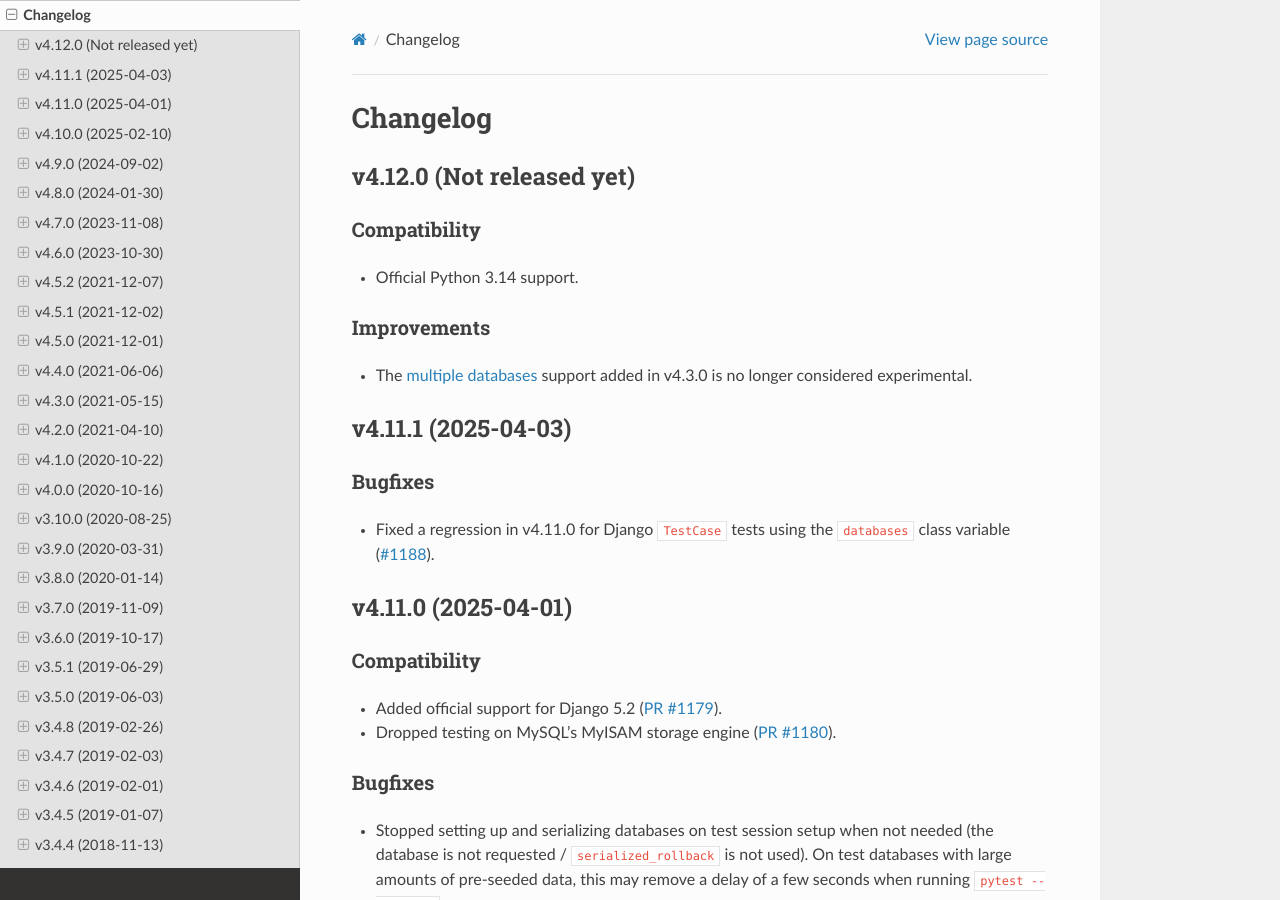
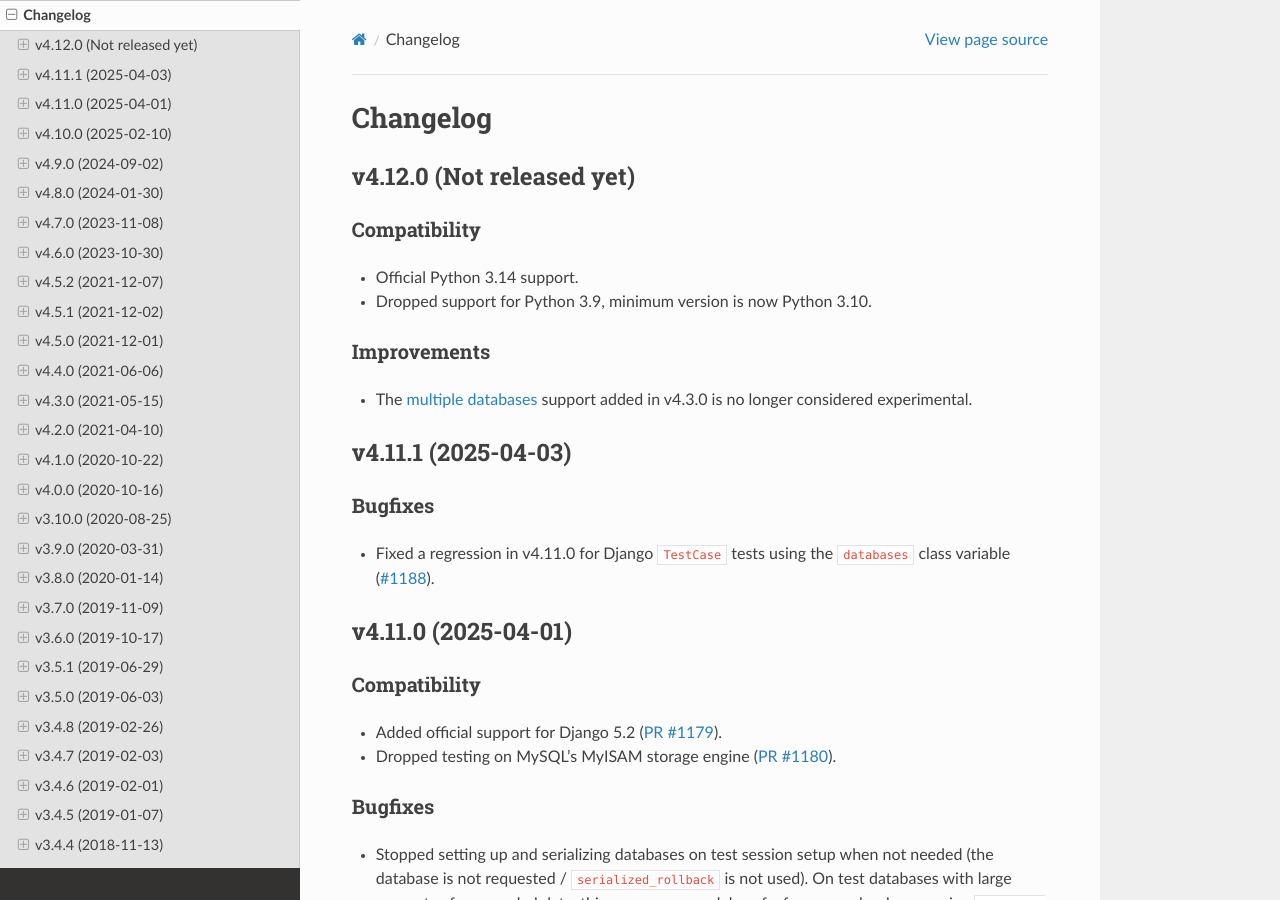
Before and after one commit to pytest-dev/pytest-django, a Sphinx documentation site: the page built from docs/changelog.rst, in a window 1280 px wide and 900 px high. Built offline with Sphinx 7.4.7 and the Read the Docs theme 3.1.0, drawn with Linux system fonts in a browser that asks for light colours; cross-references to code outside the pages are shown as plain code.

Commit message:
Update changelog for Python version support changes

```diff
--- a/docs/changelog.rst
+++ b/docs/changelog.rst
@@ -8,6 +8,7 @@ Compatibility
 ^^^^^^^^^^^^^
 
 * Official Python 3.14 support.
+* Dropped support for Python 3.9, minimum version is now Python 3.10.
 
 Improvements
 ^^^^^^^^^^^^
```
